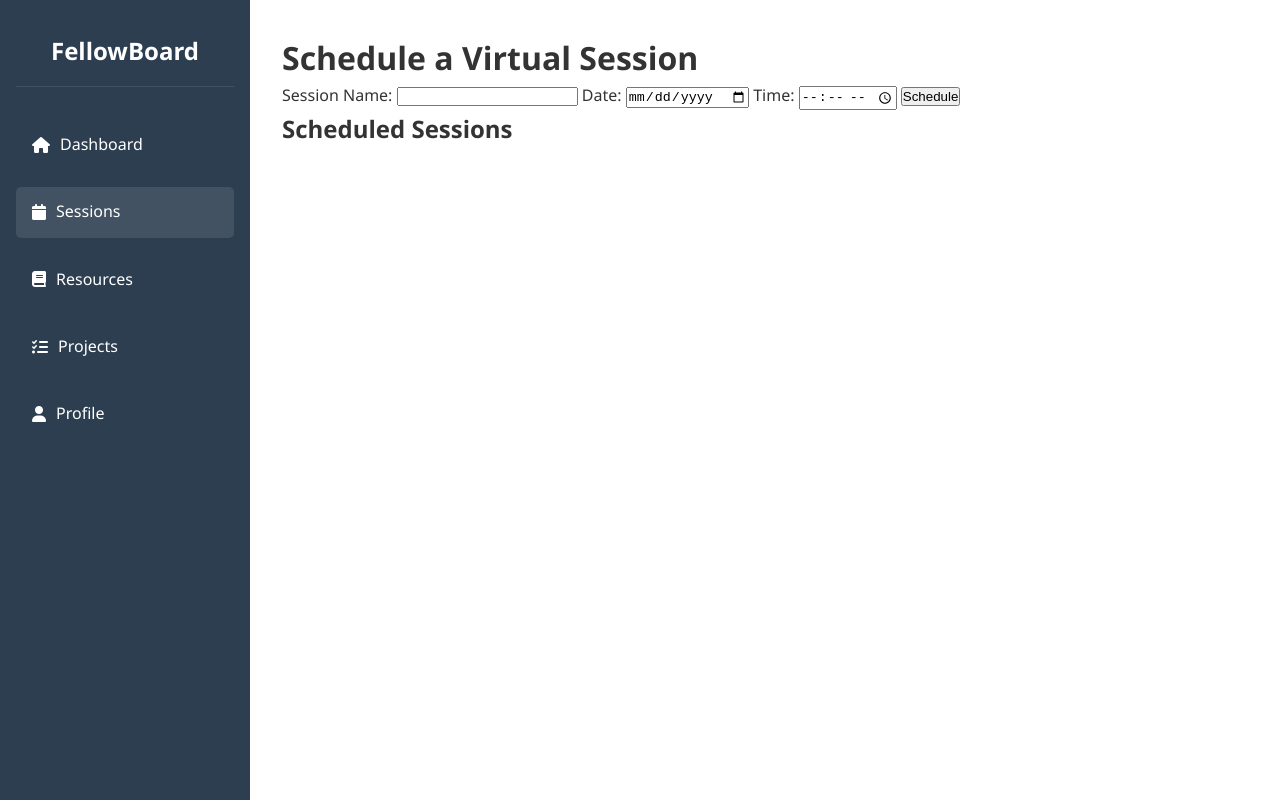
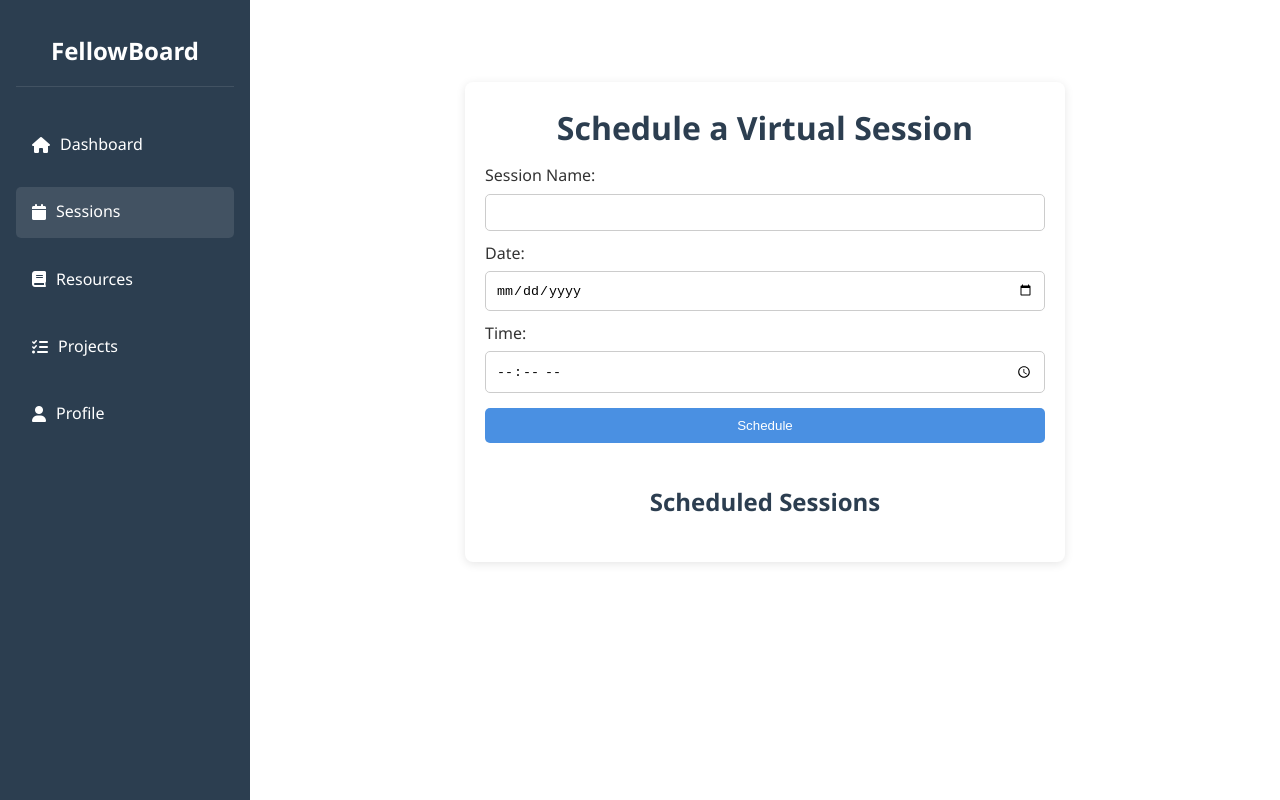
Before and after one commit to roshankc2000/FellowBoard, a plain HTML site: page frontend/index.html in a window 1280 px wide. Both pictures are taken after a click on the link "Sessions". Drawn offline with Linux system fonts and the light colour scheme.

Commit message:
frontend feat: create session management interface

```diff
--- a/frontend/app.js
+++ b/frontend/app.js
@@ -24,3 +24,28 @@ document.addEventListener("DOMContentLoaded", function () {
     });
   });
 });
+
+// Event listener for scheduling a session
+scheduleForm.addEventListener("submit", function (event) {
+  event.preventDefault(); // Prevent form from submitting normally
+
+  // Get form input values
+  const sessionName = document.getElementById("sessionName").value;
+  const date = document.getElementById("date").value;
+  const time = document.getElementById("time").value;
+
+  // Create a new list item for the session
+  const listItem = document.createElement("li");
+  listItem.innerHTML = `
+      <strong>Session:</strong> ${sessionName} |
+      <strong>Date:</strong> ${date} |
+      <strong>Time:</strong> ${time} |
+      <a href="https://example.com" target="_blank">Join Link</a>
+    `;
+
+  // Append the new session to the session list
+  sessionList.appendChild(listItem);
+
+  // Reset the form fields
+  scheduleForm.reset();
+});
--- a/frontend/index.html
+++ b/frontend/index.html
@@ -79,7 +79,7 @@
 
             <!-- Sessions -->
             <div id="sessions" class="sessions-container hidden">
-                <h1>Schedule a Virtual Session</h1>
+                <h1 id="blue_head">Schedule a Virtual Session</h1>
                 <form id="scheduleForm">
                     <label for="sessionName">Session Name:</label>
                     <input type="text" id="sessionName" required>
--- a/frontend/styles.css
+++ b/frontend/styles.css
@@ -14,7 +14,7 @@
 }
 /* styles.css continued */
 body {
-    font-family: 'Segoe UI', Tahoma, Geneva, Verdana, sans-serif;
+  font-family: "Segoe UI", Tahoma, Geneva, Verdana, sans-serif;
   color: var(--text-color);
   line-height: 1.6;
 }
@@ -210,6 +210,70 @@ body {
   background: #357abd;
 }
 
+/* body {
+  font-family: Arial, sans-serif;
+  background-color: #f4f4f4;
+  margin: 0;
+  padding: 0;
+} */
+
+.sessions-container {
+  max-width: 600px;
+  margin: 50px auto;
+  background: white;
+  padding: 20px;
+  border-radius: 8px;
+  box-shadow: 0 2px 10px rgba(0, 0, 0, 0.1);
+}
+
+h1,
+h2 {
+  text-align: center;
+}
+
+form {
+  display: flex;
+  flex-direction: column;
+}
+
+label {
+  margin-top: 10px;
+}
+
+input,
+button {
+  padding: 10px;
+  margin-top: 5px;
+  border: 1px solid #ccc;
+  border-radius: 5px;
+}
+
+button {
+  background-color: #4a90e2;
+  color: white;
+  border: none;
+  cursor: pointer;
+  margin-top: 15px;
+}
+
+button:hover {
+  background-color: #2c3e50;
+}
+
+#scheduledSessions {
+  margin-top: 40px;
+  color: #2c3e50;
+}
+
+#blue_head {
+  color: #2c3e50;
+}
+
+#sessionList {
+  list-style-type: none;
+  padding: 10px;
+}
+
 /* Responsive Design */
 @media (max-width: 768px) {
   .sidebar {
```
Lines whose indentation alone changed are shown as unchanged.
